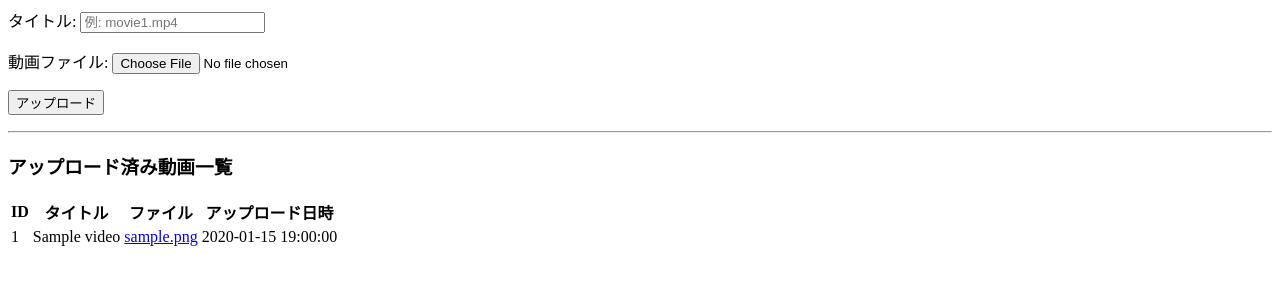
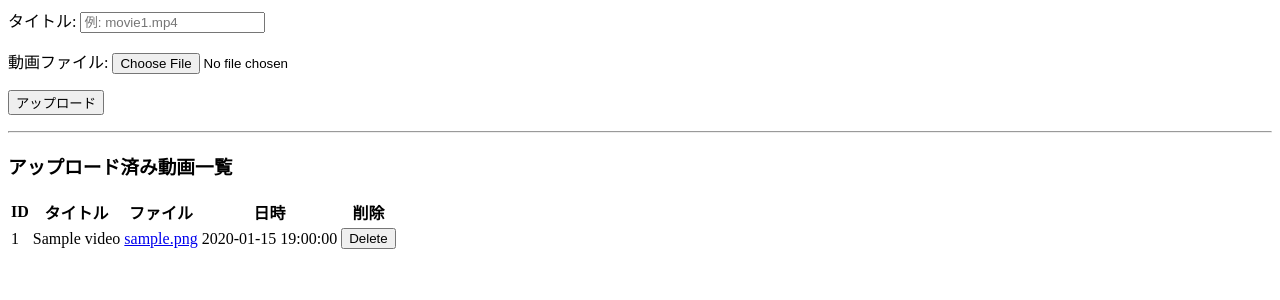
Before and after one commit to marutyan/Intelligent-Systems-Project, a Django app: page /upload/ in a window 1280 px wide. Shown: the top 300 px of the page. Run offline with Django 5.2, Linux system fonts and the light colour scheme; tables that the repository leaves empty hold one stand-in row (values such as "Sample post").

Commit message:
feat: add per-video delete endpoint and UI button

```diff
--- a/no06/templates/no06/upload_form.html
+++ b/no06/templates/no06/upload_form.html
@@ -1,3 +1,4 @@
+<!-- >>> no06/templates/no06/upload_form.html 全文 >>> -->
 <form id="upload-form" action="/upload/" method="post" enctype="multipart/form-data">
   {% csrf_token %}
   <p><label>タイトル:</label>
@@ -15,7 +16,7 @@
 <table>
   <thead>
     <tr>
-      <th>ID</th><th>タイトル</th><th>ファイル</th><th>アップロード日時</th>
+      <th>ID</th><th>タイトル</th><th>ファイル</th><th>日時</th><th>削除</th>
     </tr>
   </thead>
   <tbody>
@@ -24,18 +25,19 @@
       <td>{{ v.id }}</td>
       <td>{{ v.name }}</td>
       <td>
-        <!-- ★ ここを getVideo に -->
         <a href="/getVideo/?path={{ v.file }}">{{ v.file|cut:'no06/media/videos/' }}</a>
       </td>
       <td>{{ v.uploaded|date:"Y-m-d H:i:s" }}</td>
+      <td><button class="delete-btn" data-id="{{ v.id }}">Delete</button></td>
     </tr>
     {% empty %}
-    <tr><td colspan="4">まだ動画はありません。</td></tr>
+    <tr><td colspan="5">まだ動画はありません。</td></tr>
     {% endfor %}
   </tbody>
 </table>
 
 <script>
+/* アップロード (Ajax) */
 document.getElementById('upload-form').onsubmit = async (e)=>{
   e.preventDefault();
   const fd=new FormData(e.target);
@@ -46,8 +48,19 @@ document.getElementById('upload-form').onsubmit = async (e)=>{
   });
   const j=await res.json();
   alert(j.message||j.error);
-  fetch('/upload/').then(r=>r.text()).then(html=>{
-      document.getElementById('content-area').innerHTML=html;
-  });
+  location.reload();
 };
+
+/* 削除ボタン */
+document.addEventListener('click', async (e)=>{
+  const btn=e.target.closest('.delete-btn');
+  if(!btn) return;
+  if(!confirm('本当に削除しますか？')) return;
+  const id=btn.dataset.id;
+  const res=await fetch(`/deleteVideo/${id}/`,{method:'POST'});
+  const j=await res.json();
+  alert(j.message||j.error);
+  location.reload();
+});
 </script>
+<!-- <<< no06/templates/no06/upload_form.html 全文 <<< -->
--- a/no06/urls.py
+++ b/no06/urls.py
@@ -1,9 +1,11 @@
+# >>> no06/urls.py 全文 <<<
 from django.urls import path
 from . import views
 
 urlpatterns = [
     path('',                   views.index,             name='index'),
     path('upload/',            views.upload_video,      name='upload_video'),
+    path('deleteVideo/<int:vid>/', views.delete_video,  name='delete_video'),
 
     # ① データ生成 / 分布
     path('selectVideos/',      views.select_videos,     name='select_videos'),
@@ -21,3 +23,4 @@ urlpatterns = [
     path('bboxDetect/',        views.bbox_detect,       name='bbox_detect'),
     path('getDetVideo/',       views.get_det_video,     name='get_det_video'),
 ]
+# >>> ここまで no06/urls.py 全文 <<<
--- a/no06/views.py
+++ b/no06/views.py
@@ -1,10 +1,10 @@
-#  >>> ここからファイル冒頭 <<<
+# >>> no06/views.py 全文 <<<
 import os, cv2, json, subprocess
 from pathlib import Path
 from datetime import datetime
 
 from django.conf import settings
-from django.shortcuts import render
+from django.shortcuts import render, get_object_or_404
 from django.http  import JsonResponse, FileResponse, HttpResponse
 from django.views.decorators.http import require_http_methods
 from django.views.decorators.csrf import csrf_exempt
@@ -53,7 +53,7 @@ def select_videos(request):
 @csrf_exempt
 @require_http_methods(['GET', 'POST'])
 def upload_video(request):
-    """動画アップロード + 一覧"""
+    """動画アップロード + 一覧ページ"""
     if request.method == 'GET':
         vids = Video.objects.order_by('-uploaded')
         return render(request, 'no06/upload_form.html', {'videos': vids})
@@ -73,6 +73,34 @@ def upload_video(request):
         uploaded = datetime.now(),
     )
     return JsonResponse({'message': f'"{vfile.name}" をアップロードしました。'})
+
+# ---------------------------------------------------------
+@csrf_exempt
+@require_http_methods(['POST'])
+def delete_video(request, vid):
+    """
+    動画 1 本と派生ファイルをすべて削除
+    ・Video レコード削除（CASCADE で DistributionData も消える）
+    ・videos/originals/detect/processed にある vid_*.xxx を物理削除
+    """
+    video = get_object_or_404(Video, id=vid)
+
+    # 元動画
+    (settings.BASE_DIR / video.file).unlink(missing_ok=True)
+
+    # 派生ファイル
+    patterns = [
+        ORI_DIR.glob(f'{vid}_*.jpg'),
+        DET_DIR.glob(f'{vid}_*.mp4'),
+        PRO_DIR.glob(f'{vid}_*.mp4'),
+    ]
+    for itr in patterns:
+        for p in itr:
+            p.unlink(missing_ok=True)
+
+    # DB レコード
+    video.delete()
+    return JsonResponse({'message': f'Video {vid} deleted.'})
 
 # =========================================================
 # 特徴量生成 (YOLO-Pose → RGB12)
@@ -437,4 +465,4 @@ def get_det_video(request):
                         as_attachment=False,
                         filename=file_path.name,
                         content_type='video/mp4')
-#  >>> ここまでファイル末尾 <<<
+# >>> ここまで no06/views.py 全文 <<<
```
